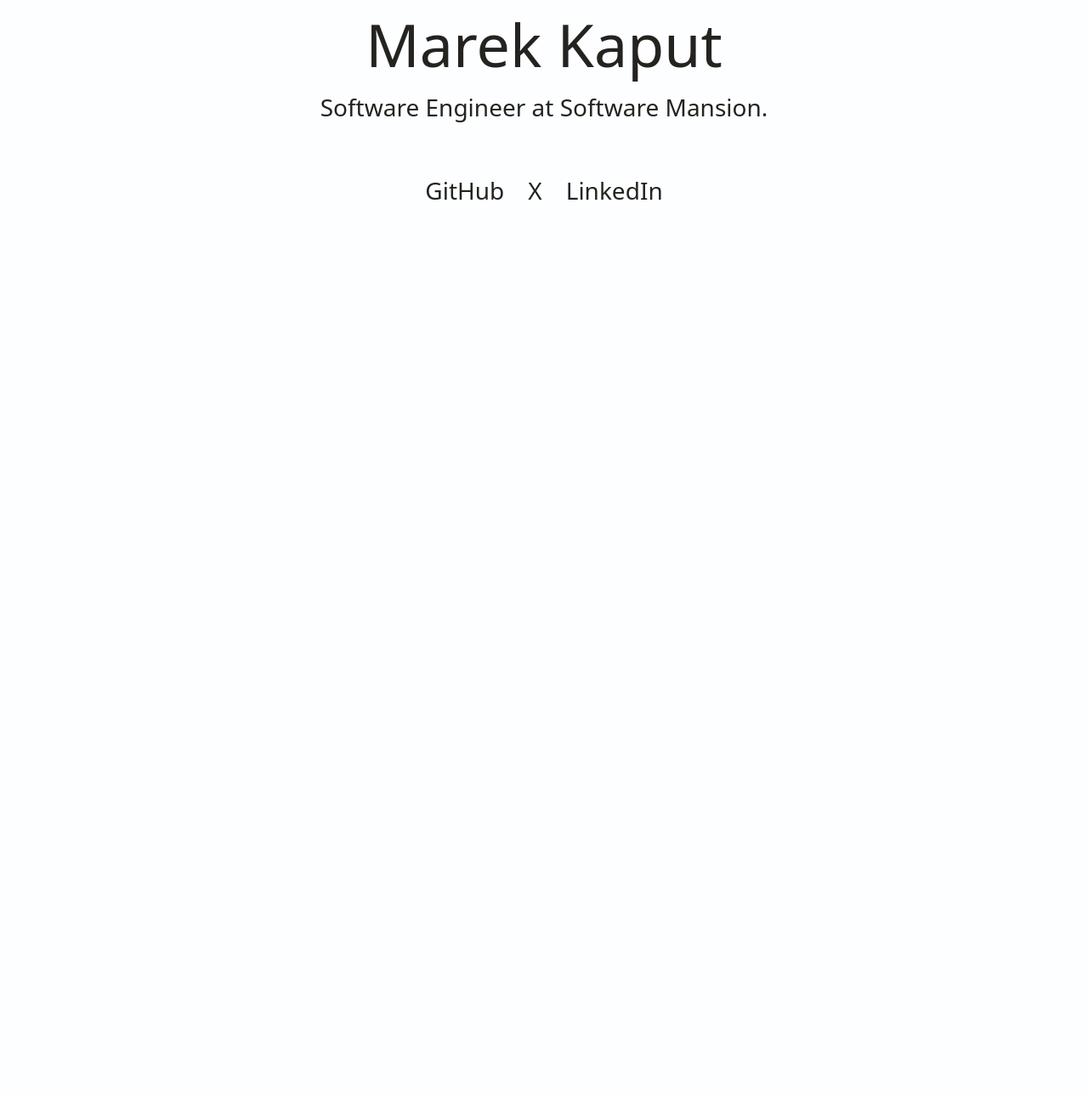
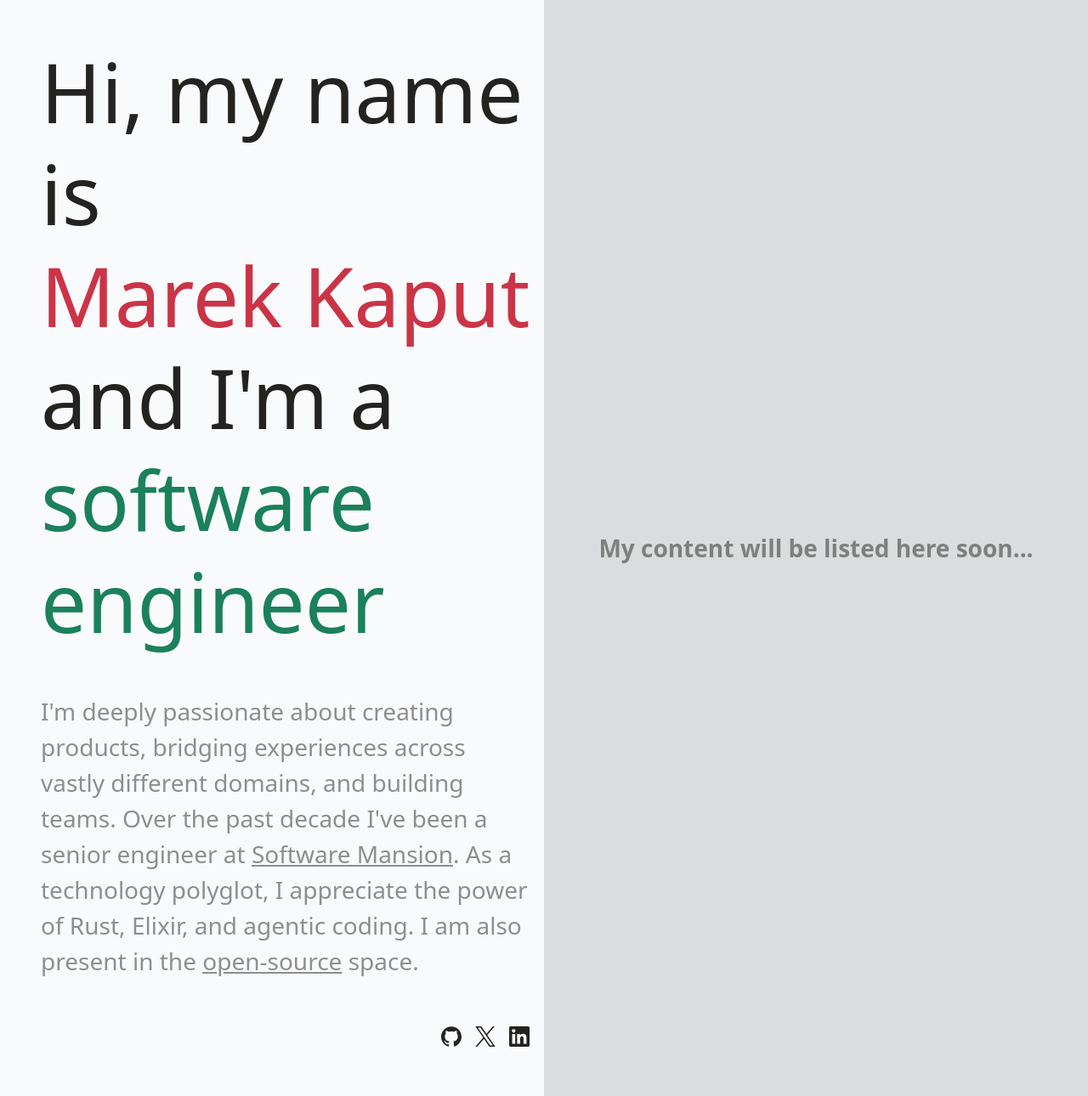
Before and after one commit to mkaput/mkaput.github.io, an Astro site: page / in a window 1280 px wide. Shown: the whole page at 85% size. Before the commit the page ends 800 px from the top, so only its background shows below. Built offline with nearby package versions, Linux system fonts and the light colour scheme; Astro itself is replaced by a stand-in of ours.

Commit message:
new frontpage wip

```diff
--- a/astro.config.mjs
+++ b/astro.config.mjs
@@ -34,6 +34,7 @@ export default defineConfig({
           "sans-serif",
         ],
         provider: fontProviders.fontshare(),
+        weights: ["100 900"],
       },
     ],
   },
--- /dev/null
+++ b/src/components/Social.astro
@@ -0,0 +1,42 @@
+---
+import GitHubIcon from "../assets/icons/github.svg";
+import XIcon from "../assets/icons/x.svg";
+import LinkedInIcon from "../assets/icons/linkedin.svg";
+
+type Service = keyof typeof services;
+
+interface Props {
+  service: Service;
+  handle?: string;
+  url: string;
+}
+
+const services = {
+  github: {
+    label: "GitHub",
+    Icon: GitHubIcon
+  },
+  x: {
+    label: "X",
+    Icon: XIcon
+  },
+  linkedin: {
+    label: "LinkedIn",
+    Icon: LinkedInIcon
+  }
+} as const;
+
+const { handle, url } = Astro.props;
+const { label, Icon } = services[Astro.props.service];
+const title = handle ? `${handle} on ${label}` : `Follow me on ${label}`;
+---
+
+<a
+  href={url}
+  class="link link-hover text-base-content hover:text-secondary inline-flex"
+  title={title}
+  aria-label={title}
+>
+  <Icon class="size-6" style="fill: currentColor" aria-hidden="true" />
+  <span class="sr-only">{title}</span>
+</a>
--- a/src/layouts/RootLayout.astro
+++ b/src/layouts/RootLayout.astro
@@ -2,6 +2,7 @@
 import { Font } from "astro:assets";
 import GoatCounter from "../components/GoatCounter.astro";
 import "../styles/global.css";
+import { HTMLAttributes } from "astro/types";
 
 interface Props {
   title: string | false;
@@ -13,6 +14,7 @@ interface Props {
     author?: string;
     tags?: string[];
   };
+  bodyClass?: HTMLAttributes<"body">["class"];
 }
 
 const canonicalURL = new URL(Astro.url.pathname, Astro.site);
@@ -23,6 +25,7 @@ const {
   description,
   image = "https://www.gravatar.com/avatar/28368724d65db3b992c4a2f44c7b4bae71f72c6b03f35c921a4d96846f768ebd?s=1200",
   article,
+  bodyClass,
 } = Astro.props;
 
 const lang = Astro.currentLocale || "en";
@@ -80,11 +83,11 @@ const hasCustomImage = !!Astro.props.image;
     <meta name="theme-color" content="#6d4c41" />
 
     <Font cssVariable="--font-gambarino" />
-    <Font cssVariable="--font-switzer" preload />
+    <Font cssVariable="--font-switzer" preload={true} />
 
     <GoatCounter />
   </head>
-  <body>
+  <body class={bodyClass}>
     <slot />
   </body>
 </html>
--- a/src/pages/index.astro
+++ b/src/pages/index.astro
@@ -1,5 +1,6 @@
 ---
 import RootLayout from "../layouts/RootLayout.astro";
+import Social from "../components/Social.astro";
 ---
 
 <RootLayout
@@ -7,48 +8,50 @@ import RootLayout from "../layouts/RootLayout.astro";
   description={"Skilled Rustacean and technology polyglot. " +
     "Having a great track record of building complex software from nothing " +
     "and establishing development teams working on it."}
+  bodyClass="grid min-h-screen grid-cols-1 md:grid-cols-2"
 >
-  <main class="grid gap-[2em]">
-    <header class="text-center">
-      <h1 class="text-[2.5em] font-medium">Marek Kaput</h1>
-      <p id="occupation">
-        Software Engineer at
-        <a
-          class="text-link no-underline transition-colors duration-100 hover:text-link-hover focus:text-link-hover"
-          href="https://swmansion.com"
-        >
-          Software Mansion</a
-        >.
-      </p>
-    </header>
+  <header class="bg-base-300 grid content-end gap-12 p-12">
+    <h1 class="font-gambarino text-8xl leading-tight">
+      Hi, my name is <span class="text-primary whitespace-nowrap"
+        >Marek Kaput</span
+      >
+      and I'm a <span class="text-secondary">software engineer</span>
+    </h1>
 
-    <section id="links">
-      <ul class="grid list-none place-content-center grid-flow-col gap-x-[1em]">
-        <li>
-          <a
-            href="https://github.com/mkaput"
-            class="text-link no-underline transition-colors duration-100 hover:text-link-hover focus:text-link-hover"
-            title="@mkaput"
-            >GitHub</a
-          >
-        </li>
-        <li>
-          <a
-            href="https://x.com/jajakobyly"
-            class="text-link no-underline transition-colors duration-100 hover:text-link-hover focus:text-link-hover"
-            title="@jajakobyly"
-            >X</a
-          >
-        </li>
-        <li>
-          <a
-            href="https://www.linkedin.com/in/mkaput/"
-            class="text-link no-underline transition-colors duration-100 hover:text-link-hover focus:text-link-hover"
-            title="LinkedIn Profile"
-            >LinkedIn</a
-          >
-        </li>
-      </ul>
-    </section>
-  </main>
+    <p id="occupation" class="text-base-subcontent font-light">
+      I'm deeply passionate about creating products, bridging experiences across
+      vastly different domains, and building teams. Over the past decade I've
+      been a senior engineer at
+      <a class="link" href="https://swmansion.com">Software Mansion</a>. As a
+      technology polyglot, I appreciate the power of Rust, Elixir, and agentic
+      coding. I am also present in the
+      <a class="link" href="https://github.com/mkaput">open-source</a> space.
+    </p>
+
+    <ul id="socials" class="flex list-none justify-end gap-4">
+      <li>
+        <Social
+          service="github"
+          handle="@mkaput"
+          url="https://github.com/mkaput"
+        />
+      </li>
+      <li>
+        <Social
+          service="x"
+          handle="@jajakobyly"
+          url="https://x.com/jajakobyly"
+        />
+      </li>
+      <li>
+        <Social service="linkedin" url="https://www.linkedin.com/in/mkaput/" />
+      </li>
+    </ul>
+  </header>
+
+  <section class="bg-base-500 flex items-center justify-center p-12">
+    <p class="text-base-subcontent font-bold">
+      My content will be listed here soon...
+    </p>
+  </section>
 </RootLayout>
--- a/src/styles/global.css
+++ b/src/styles/global.css
@@ -2,6 +2,7 @@
 
 @theme {
   /* https://huemint.com/website-2/ */
+  --color-*: initial;
   --color-base-100: light-dark(#fcfcfd, #3f534e);
   --color-base-200: light-dark(#f5f6f7, #334743);
   --color-base-300: light-dark(#f9fafb, #233935);
@@ -9,17 +10,62 @@
   --color-base-500: light-dark(#dbdcdd, #1b2e2a);
   --color-base-600: light-dark(#747475, #1a2422);
   --color-base-content: light-dark(#242320, #e4e3e2);
-  --color-primary: light-dark(#1b815b, #dd3736);
+  --color-primary: light-dark(#cb3447, #dd3736);
   --color-primary-content: light-dark(#fdfeff, #1f3631);
-  --color-secondary: light-dark(#cb3447, #86ad3d);
+  --color-secondary: light-dark(#1b815b, #86ad3d);
   --color-secondary-content: light-dark(#fdfeff, #1f3631);
 
   --font-*: initial;
 }
 
 @theme inline {
+  --color-base-subcontent: color-mix(
+    in oklab,
+    var(--color-base-content),
+    transparent 50%
+  );
+
   --font-gambarino: var(--font-gambarino);
   --font-switzer: var(--font-switzer);
+}
+
+@layer utilities {
+  .link {
+    @apply cursor-pointer underline;
+  }
+
+  .link:focus {
+    @apply outline-hidden;
+  }
+
+  .link:focus-visible {
+    outline: 2px solid currentColor;
+    outline-offset: 2px;
+  }
+
+  .link-hover {
+    @apply no-underline hover:underline;
+  }
+
+  .link-primary {
+    @apply text-primary;
+  }
+
+  @media (hover: hover) {
+    .link-primary:hover {
+      color: color-mix(in oklab, var(--color-primary) 80%, #000);
+    }
+  }
+
+  .link-secondary {
+    @apply text-secondary;
+  }
+
+  @media (hover: hover) {
+    .link-secondary:hover {
+      color: color-mix(in oklab, var(--color-secondary) 80%, #000);
+    }
+  }
 }
 
 :root {
@@ -29,7 +75,3 @@
 body {
   @apply bg-base-400 text-base-content font-switzer m-0 min-h-screen text-[1.75rem] font-normal;
 }
-
-h1, h2, h3, h4, h5, h6 {
-  @apply font-gambarino;
-}
```
Also changed, not shown: .codex/config.toml (added), src/assets/icons/github.svg (added), src/assets/icons/linkedin.svg (added), src/assets/icons/x.svg (added).
